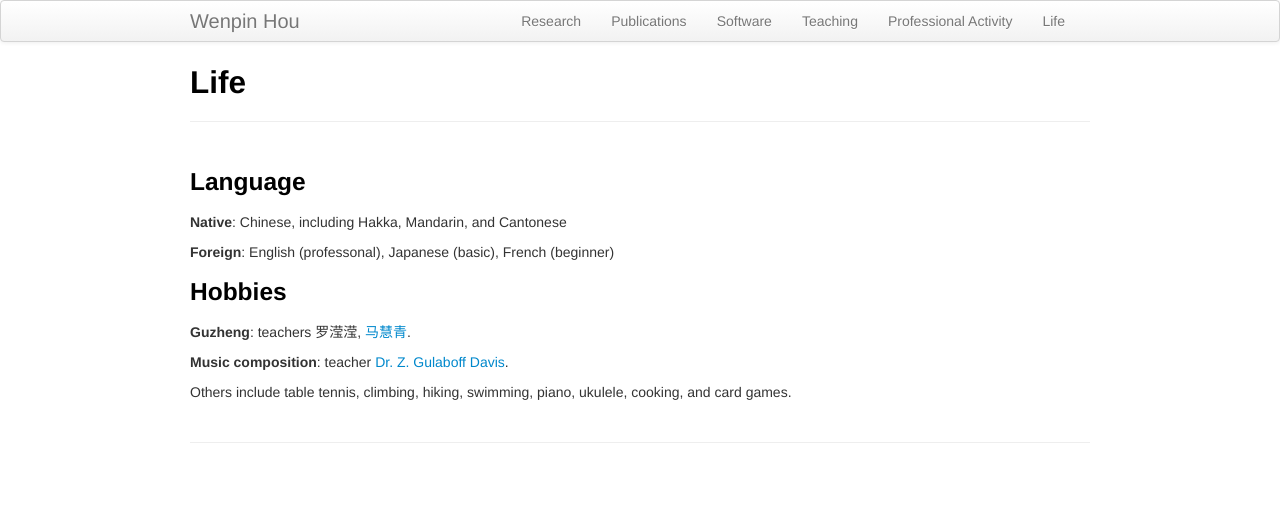
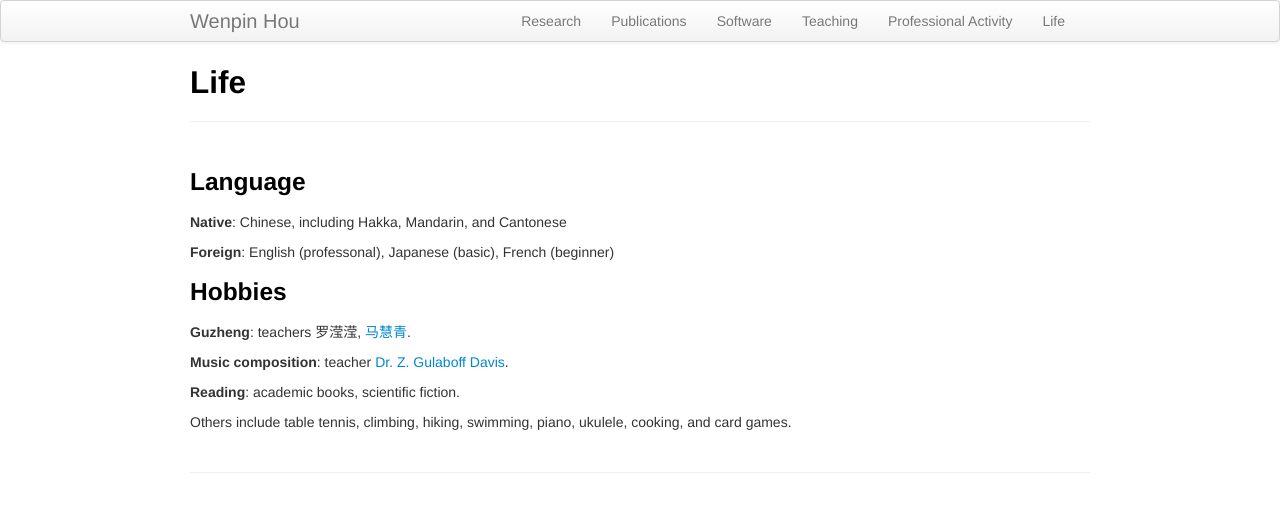
Before and after one commit to Winnie09/Wenpin_Hou, a Jekyll site: the page built from pages/life.md, in a window 1280 px wide. Shown: the top 512 px of the page. Built offline with Jekyll 4.4.1, drawn with Linux system fonts in a browser that asks for light colours.

Commit message:
Update life.md

```diff
--- a/pages/life.md
+++ b/pages/life.md
@@ -15,4 +15,6 @@ title: Life
 
 **Music composition**: teacher [Dr. Z. Gulaboff Davis](https://www.zgulaboffdavis.com/).
 
+**Reading**: academic books, scientific fiction.
+
 Others include table tennis, climbing, hiking, swimming, piano, ukulele, cooking, and card games.
```
